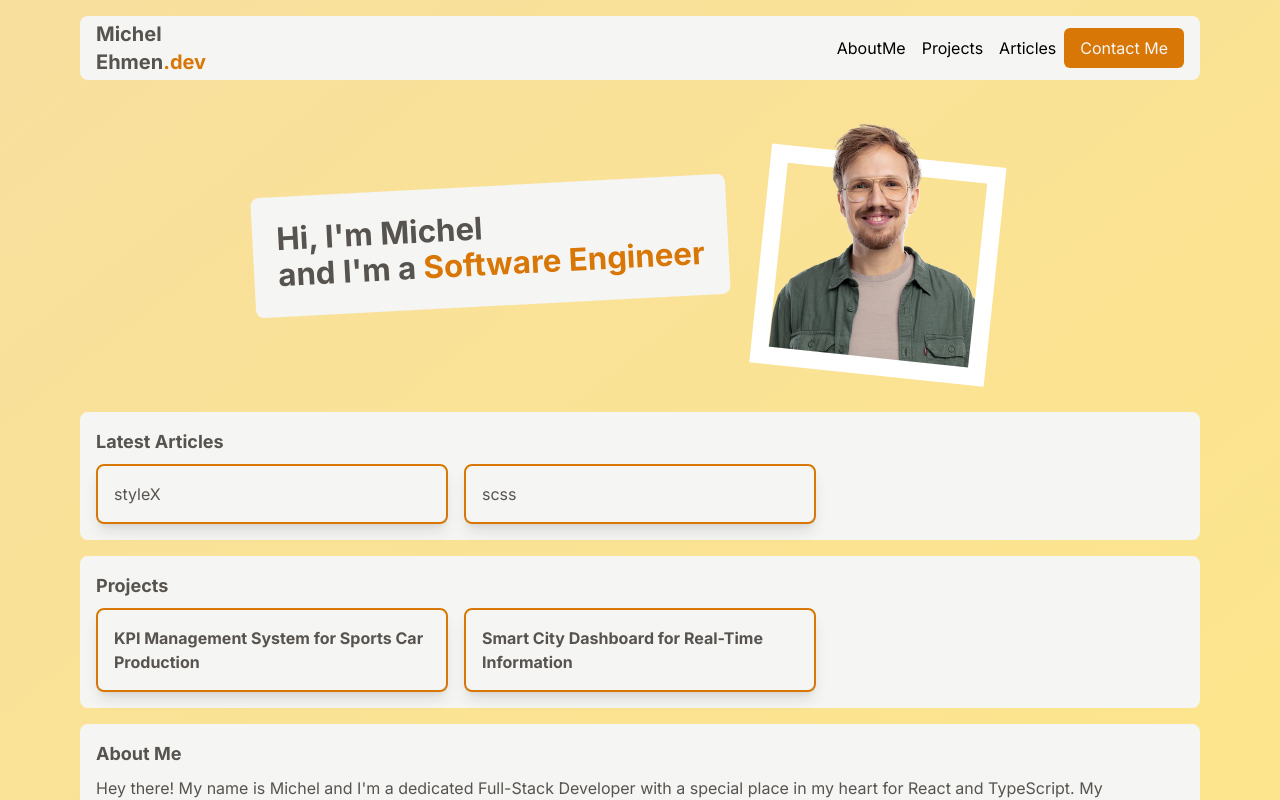
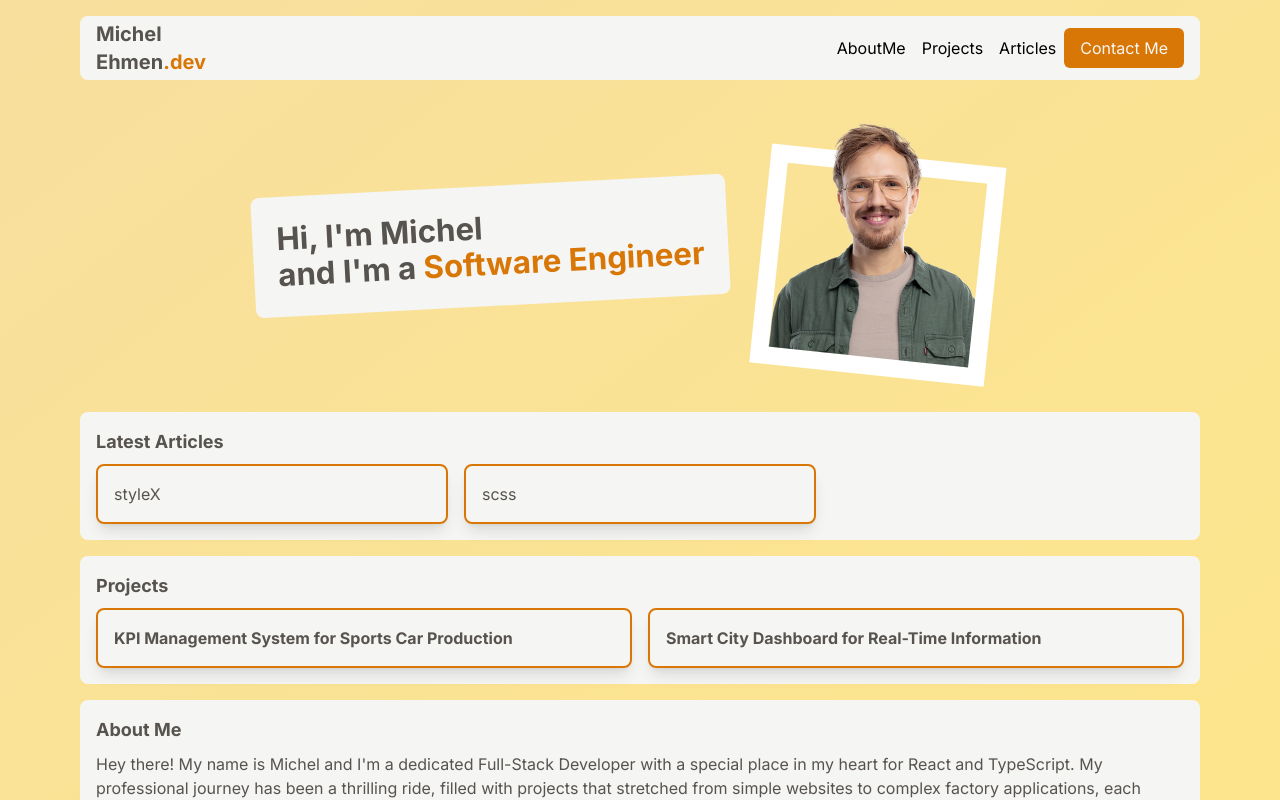
Before and after one commit to MichelEhmen/personal-website, a Next.js app: page / in a window 1280 px wide. Shown: the top 800 px of the page. Built offline with nearby package versions, Linux system fonts and the light colour scheme.

Commit message:
add general animation

```diff
--- a/package.json
+++ b/package.json
@@ -11,6 +11,7 @@
     "prepare": "husky install"
   },
   "dependencies": {
+    "framer-motion": "^11.0.6",
     "next": "14.0.4",
     "react": "^18",
     "react-dom": "^18"
--- a/src/sections/projects/components/Projects.tsx
+++ b/src/sections/projects/components/Projects.tsx
@@ -30,7 +30,7 @@ const Projects = () => {
   ]
   return (
     <Section title="Projects">
-      <div className="grid grid-cols-1 items-start gap-4 sm:grid-cols-2 md:grid-cols-3">
+      <div className="grid grid-cols-1 items-start gap-4 sm:grid-cols-2 md:grid-cols-2">
         {projects.map((project) => (
           <ProjectCard key={project.title} project={project}></ProjectCard>
         ))}
```
Also changed, not shown: 1 other file (tests, documents, lock files or other folders).
